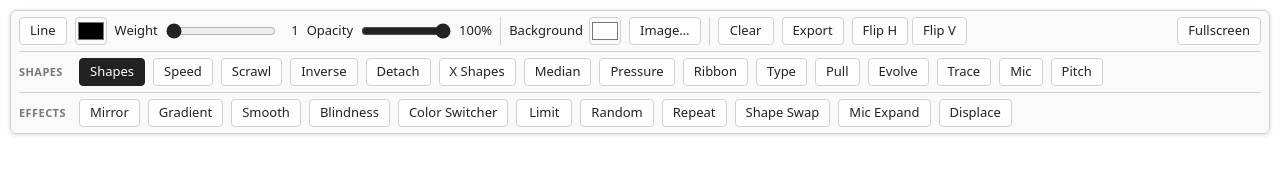
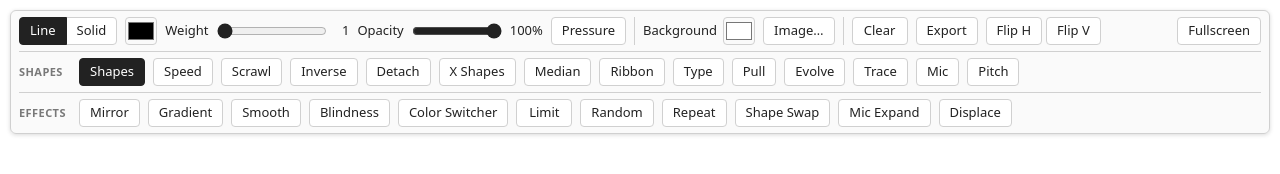
Before and after one commit to cellhaze/alchemy-web, a plain HTML site: page index.html in a window 1280 px wide. Drawn offline with Linux system fonts and the light colour scheme.

Commit message:
Show Line/Solid as a two-part switch and move Pressure to the brush group
Both styles are now visible side by side with the active one filled
in, so it's clear there is a choice; it starts on Line and S still
switches. Pressure moves next to the brush settings (a departure from
the desktop layout) but is still a create module.

Co-Authored-By: Claude Opus 5.5 <noreply@anthropic.com>

```diff
--- a/index.html
+++ b/index.html
@@ -25,7 +25,10 @@
   <div id="toolbar" role="toolbar" aria-label="Drawing tools">
     <div class="toolbar-row" role="group" aria-label="Brush and canvas">
       <div class="sub group" role="group" aria-label="Brush">
-        <button id="style" type="button" title="Line or solid style (S)">Line</button>
+        <div id="style" class="segmented" role="radiogroup" aria-label="Style">
+          <button id="style-line" type="button" role="radio" aria-checked="true" title="Line: draw outlines (S switches)">Line</button>
+          <button id="style-solid" type="button" role="radio" aria-checked="false" title="Solid: fill shapes in (S switches)">Solid</button>
+        </div>
         <label class="tool" title="Colour">
           <span class="visually-hidden">Colour</span>
           <input id="color" type="color">
@@ -40,6 +43,15 @@
           <input id="opacity" type="range" min="1" max="100" step="1" value="100">
           <output id="opacity-value">100%</output>
         </label>
+        <span class="has-options">
+          <button class="create-module" data-module="pressure" type="button" aria-pressed="false" title="Pressure: a stroke that swells and thins with pen pressure (best in Solid style)">Pressure</button>
+          <div id="pressure-options" class="sub popover" hidden>
+            <label class="tool" title="How wide full pen pressure makes the stroke, on each side">
+              <span>Pressure</span>
+              <input id="pressure-amount" type="number" min="1" max="200" step="1" value="25">
+            </label>
+          </div>
+        </span>
       </div>
 
       <span class="separator" aria-hidden="true"></span>
@@ -144,15 +156,6 @@
           </div>
         </span>
         <button class="create-module" data-module="median" type="button" aria-pressed="false" title="Median: each stroke also draws a line halfway to the previous stroke">Median</button>
-        <span class="has-options">
-          <button class="create-module" data-module="pressure" type="button" aria-pressed="false" title="Pressure: a stroke that swells and thins with pen pressure (best in Solid style)">Pressure</button>
-          <div id="pressure-options" class="sub popover" hidden>
-            <label class="tool" title="How wide full pen pressure makes the stroke, on each side">
-              <span>Pressure</span>
-              <input id="pressure-amount" type="number" min="1" max="200" step="1" value="25">
-            </label>
-          </div>
-        </span>
         <span class="has-options">
           <button class="create-module" data-module="ribbon" type="button" aria-pressed="false" title="Ribbon: flowing, twisting ribbons that sag with gravity">Ribbon</button>
           <div id="ribbon-options" class="sub popover" hidden>
--- a/js/main.js
+++ b/js/main.js
@@ -306,18 +306,21 @@
     Alchemy.modules.pressure.amount = clampInput(pressureAmount);
   });
 
-  // Style: line (stroke) or solid (fill)
-  var styleButton = document.getElementById('style');
-  function showStyle() {
-    var solid = canvas.style === Alchemy.STYLE_FILL;
-    styleButton.textContent = solid ? 'Solid' : 'Line';
-    styleButton.setAttribute('aria-pressed', solid ? 'true' : 'false');
+  // Style: line (stroke) or solid (fill), a two-part switch showing both
+  var styleLine = document.getElementById('style-line');
+  var styleSolid = document.getElementById('style-solid');
+  function setStyle(style) {
+    canvas.style = style;
+    var solid = style === Alchemy.STYLE_FILL;
+    styleLine.setAttribute('aria-checked', solid ? 'false' : 'true');
+    styleSolid.setAttribute('aria-checked', solid ? 'true' : 'false');
   }
-  styleButton.addEventListener('click', function () {
-    canvas.style = canvas.style === Alchemy.STYLE_FILL ? Alchemy.STYLE_STROKE : Alchemy.STYLE_FILL;
-    showStyle();
-  });
-  showStyle();
+  function toggleStyle() {
+    setStyle(canvas.style === Alchemy.STYLE_FILL ? Alchemy.STYLE_STROKE : Alchemy.STYLE_FILL);
+  }
+  styleLine.addEventListener('click', function () { setStyle(Alchemy.STYLE_STROKE); });
+  styleSolid.addEventListener('click', function () { setStyle(Alchemy.STYLE_FILL); });
+  setStyle(canvas.style);
 
   // Colour
   var colorInput = document.getElementById('color');
@@ -681,7 +684,7 @@
     } else if ((e.key === 'f' || e.key === 'F') && !e.repeat) {
       toggleFullscreen();
     } else if (e.key === 's' || e.key === 'S') {
-      styleButton.click();
+      toggleStyle();
     } else if (e.key === 'Backspace' || e.key === 'Delete') {
       e.preventDefault();
       canvas.clear();
--- a/style.css
+++ b/style.css
@@ -135,6 +135,36 @@ html, body {
   background: var(--button-active-bg);
   color: var(--button-active-text);
   border-color: var(--button-active-bg);
+}
+
+/* A two-part switch (Line | Solid): both choices show, the active one is filled in */
+.segmented {
+  display: inline-flex;
+}
+
+#toolbar .segmented button {
+  min-width: 0;
+  border-radius: 0;
+}
+
+#toolbar .segmented button + button {
+  margin-left: -1px;
+}
+
+#toolbar .segmented button:first-child {
+  border-radius: 4px 0 0 4px;
+}
+
+#toolbar .segmented button:last-child {
+  border-radius: 0 4px 4px 0;
+}
+
+#toolbar .segmented button[aria-checked="true"] {
+  position: relative;
+  background: var(--button-active-bg);
+  color: var(--button-active-text);
+  border-color: var(--button-active-bg);
+  cursor: default;
 }
 
 .separator {
```
